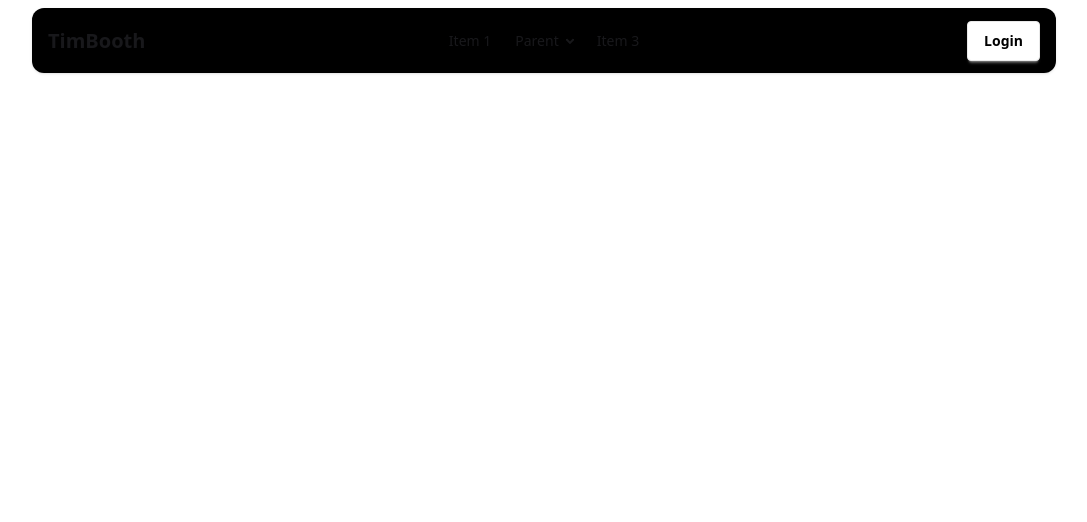
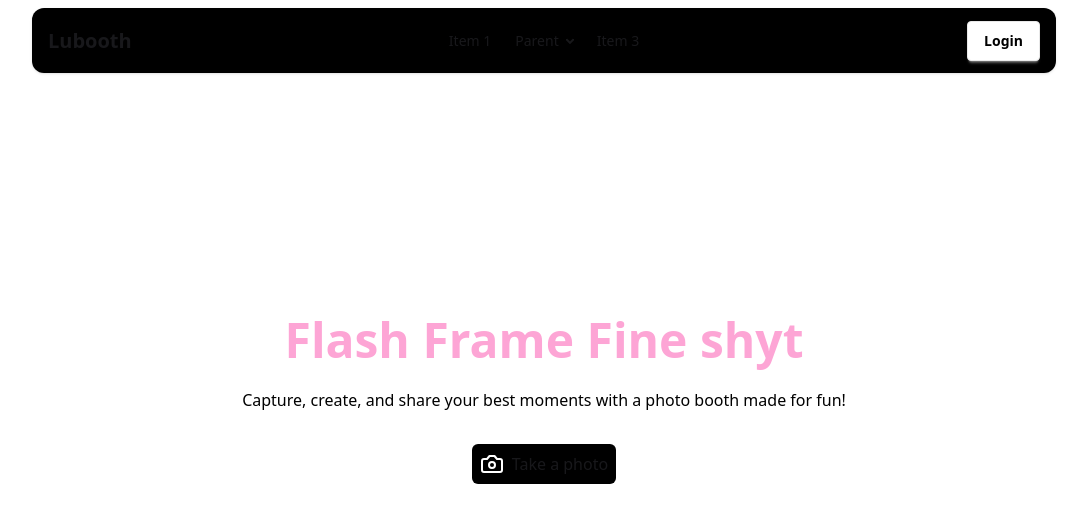
Before and after one commit to Timqtzy/TimBooth, a React (Vite) app in the folder timbooth/: page / in a window 1280 px wide. Shown: the top 522 px of the page, without its empty margins (96-1183 px from the left). Built offline with nearby package versions, Linux system fonts and the light colour scheme.

Commit message:
Adding homepage

```diff
--- a/timbooth/package.json
+++ b/timbooth/package.json
@@ -12,6 +12,8 @@
   "dependencies": {
     "@tailwindcss/vite": "^4.1.4",
     "daisyui": "^5.0.27",
+    "lucide": "^0.503.0",
+    "lucide-react": "^0.503.0",
     "react": "^19.0.0",
     "react-dom": "^19.0.0",
     "tailwind": "^4.0.0",
--- a/timbooth/src/component/Navbar.jsx
+++ b/timbooth/src/component/Navbar.jsx
@@ -30,7 +30,7 @@ const Navbar = () => {
               </li>
             </ul>
           </div>
-          <a className="text-xl font-bold">TimBooth</a>
+          <a className="text-xl font-bold">Lubooth</a>
         </div>
         <div className="navbar-center hidden lg:flex">
           <ul className="menu menu-horizontal px-1">
--- a/timbooth/src/pages/Home.jsx
+++ b/timbooth/src/pages/Home.jsx
@@ -1,12 +1,28 @@
 import React from "react";
 import Navbar from "../component/Navbar";
+import { Camera } from "lucide-react";
 
 const Home = () => {
   return (
-    <div className="flex justify-center">
+    <div className="relative min-h-screen flex flex-col">
       <div className="fixed top-2 left-0 right-0 flex justify-center px-4">
-        <section className="w-full max-w-screen-lg ">
+        <section className="w-full max-w-screen-lg">
           <Navbar />
+        </section>
+      </div>
+
+      <div className="flex-grow flex justify-center items-center">
+        <section className="flex flex-col justify-center items-center px-4">
+          <h2 className="text-center text-2xl sm:text-5xl text-pink-300 font-bold mb-6">
+            Flash Frame Fine shyt
+          </h2>
+          <p className="text-black text-center mb-8">
+            Capture, create, and share your best moments with a photo booth made
+            for fun!
+          </p>
+          <button className="flex bg-black p-2 rounded-md gap-2">
+            {<Camera className="text-white" />} Take a photo
+          </button>
         </section>
       </div>
     </div>
```
Also changed, not shown: 1 other file (tests, documents, lock files or other folders).
